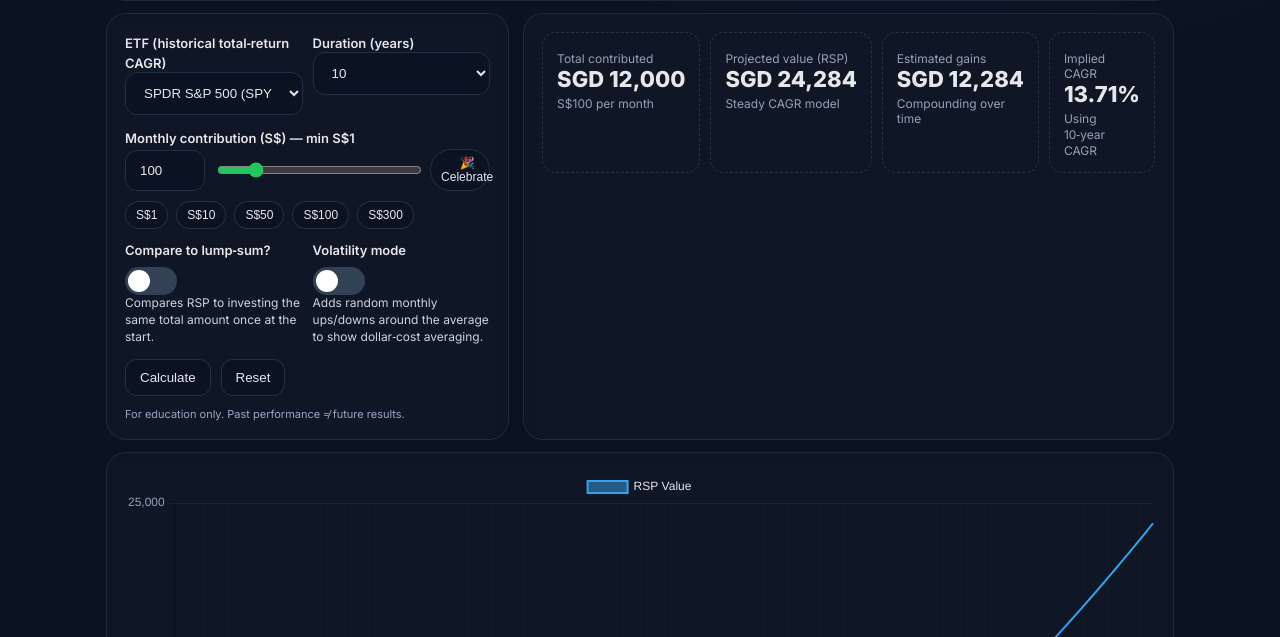
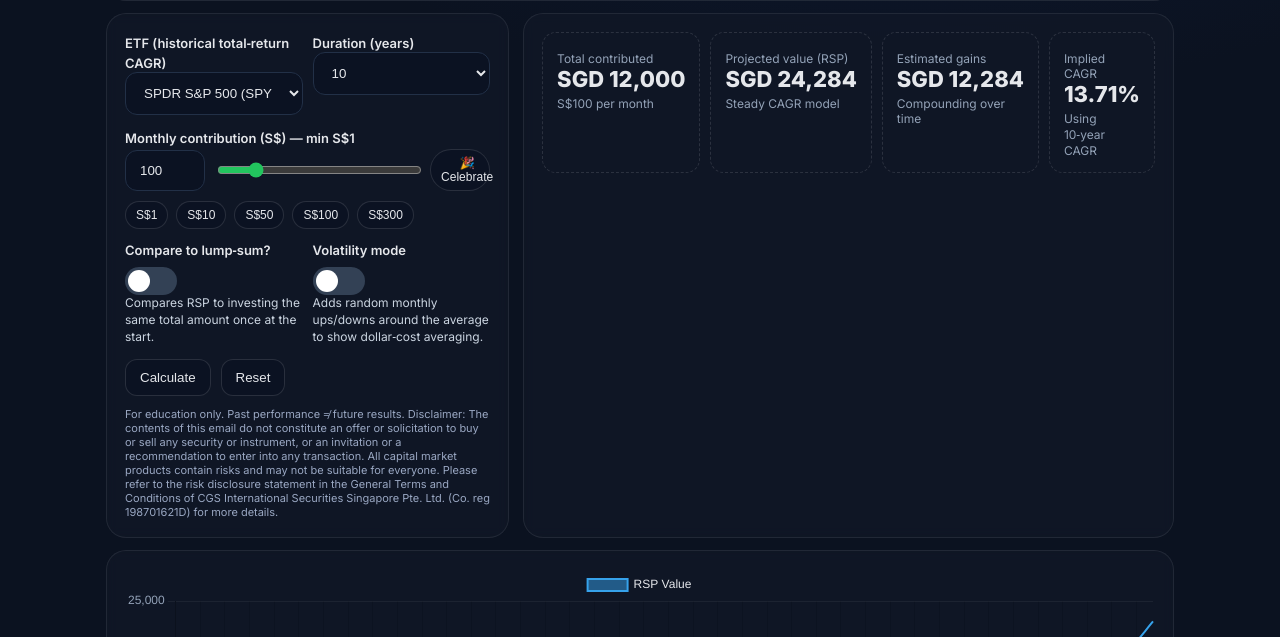
Before and after one commit to jweejun/SIM, a plain HTML site: page index.html in a window 1280 px wide. Shown: the part 163-800 px from the top of the page. Drawn offline with nearby package versions, Linux system fonts and the light colour scheme.

Commit message:
Update index.html

```diff
--- a/index.html
+++ b/index.html
@@ -130,7 +130,7 @@
         <button class="btn" onclick="resetForm()">Reset</button>
       </div>
 
-      <div class="footer">For education only. Past performance ≠ future results.</div>
+      <div class="footer">For education only. Past performance ≠ future results. Disclaimer: The contents of this email do not constitute an offer or solicitation to buy or sell any security or instrument, or an invitation or a recommendation to enter into any transaction. All capital market products contain risks and may not be suitable for everyone. Please refer to the risk disclosure statement in the General Terms and Conditions of CGS International Securities Singapore Pte. Ltd. (Co. reg 198701621D) for more details.</div>
     </div>
 
     <div class="right">
```
